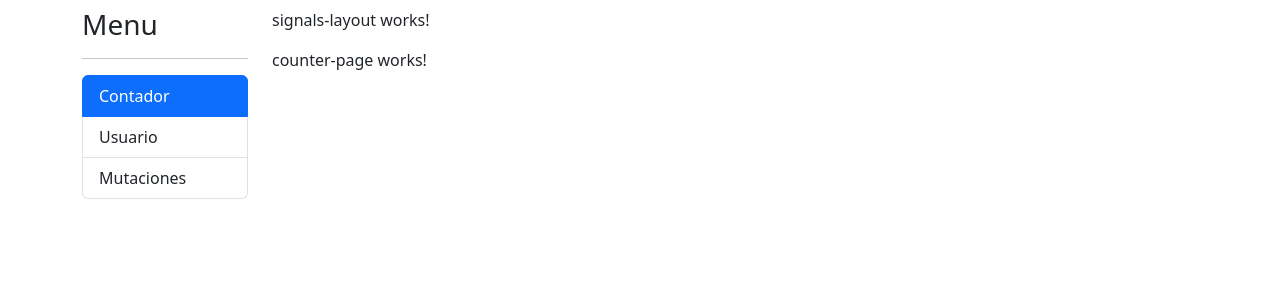
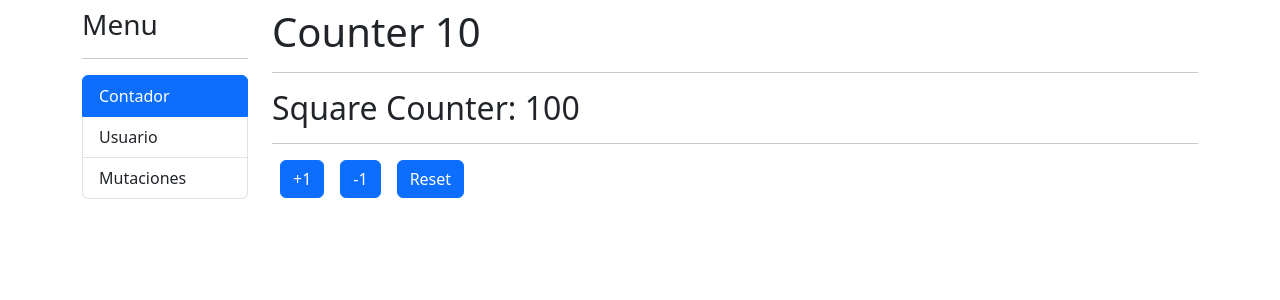
Before and after one commit to roraima1986/directiveSignals, an Angular app: page /signals/counter in a window 1280 px wide. Shown: the top 300 px of the page. Built offline with nearby package versions, Linux system fonts and the light colour scheme.

Commit message:
Counter Signal

```diff
--- a/src/app/signals/layout/signals-layout/signals-layout.component.html
+++ b/src/app/signals/layout/signals-layout/signals-layout.component.html
@@ -7,7 +7,6 @@
 
 
   <div class="col-10">
-    <p>signals-layout works!</p>
     <router-outlet />
   </div>
 </div>
--- a/src/app/signals/pages/counter-page/counter-page.component.html
+++ b/src/app/signals/pages/counter-page/counter-page.component.html
@@ -1 +1,11 @@
-<p>counter-page works!</p>
+<h1>Counter {{counter()}}</h1>
+
+<hr>
+
+<h2>Square Counter: {{squareCounter()}}</h2>
+
+<hr>
+
+<button (click)="increaseBy(+1)" class="btn btn-primary mx-2">+1</button>
+<button (click)="increaseBy(-1)" class="btn btn-primary mx-2">-1</button>
+<button (click)="counter.set(0)" class="btn btn-primary mx-2">Reset</button>
--- a/src/app/signals/pages/counter-page/counter-page.component.ts
+++ b/src/app/signals/pages/counter-page/counter-page.component.ts
@@ -1,4 +1,4 @@
-import { Component } from '@angular/core';
+import { Component, computed, signal } from '@angular/core';
 
 @Component({
   selector: 'app-counter-page',
@@ -7,4 +7,10 @@
 })
 export class CounterPageComponent {
 
+  public counter = signal(10);
+  public squareCounter = computed(() => this.counter() * this.counter());
+
+  increaseBy(value:number){
+    this.counter.update(current => current + value);
+  }
 }
```
